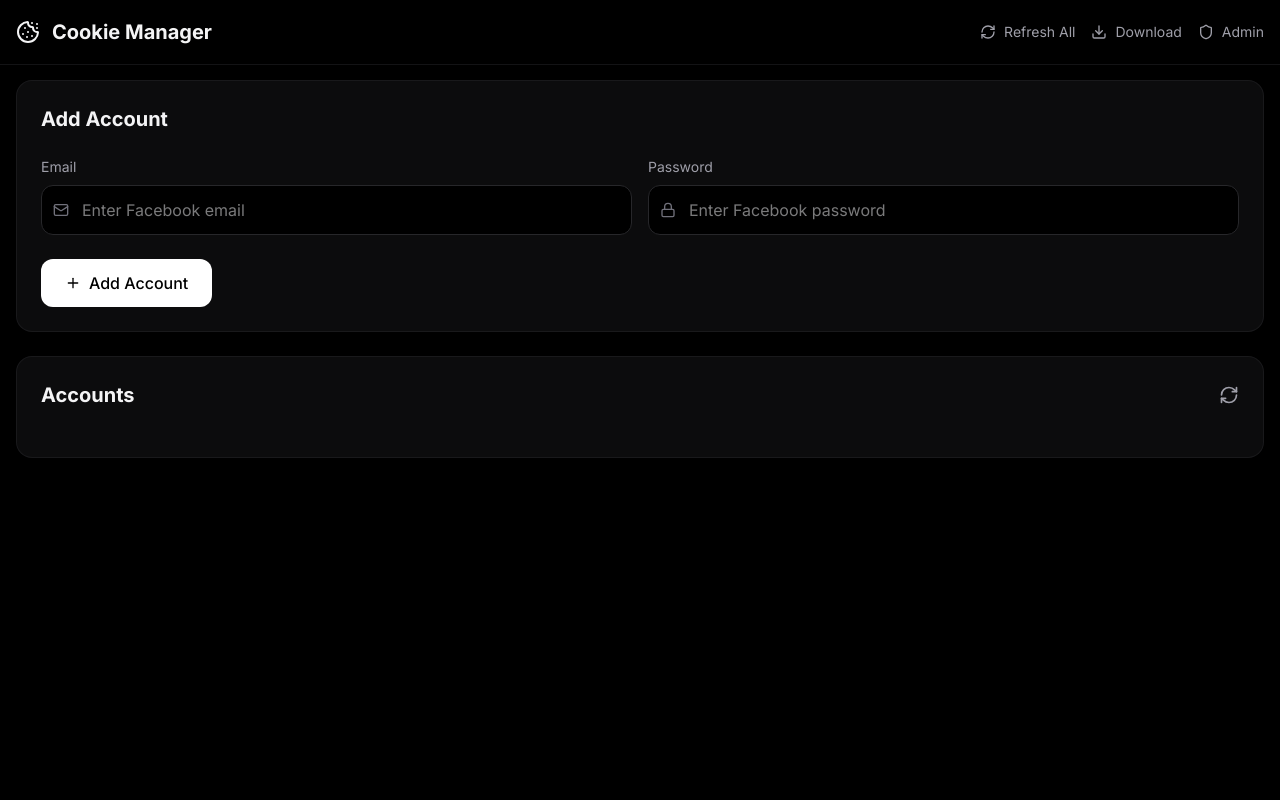
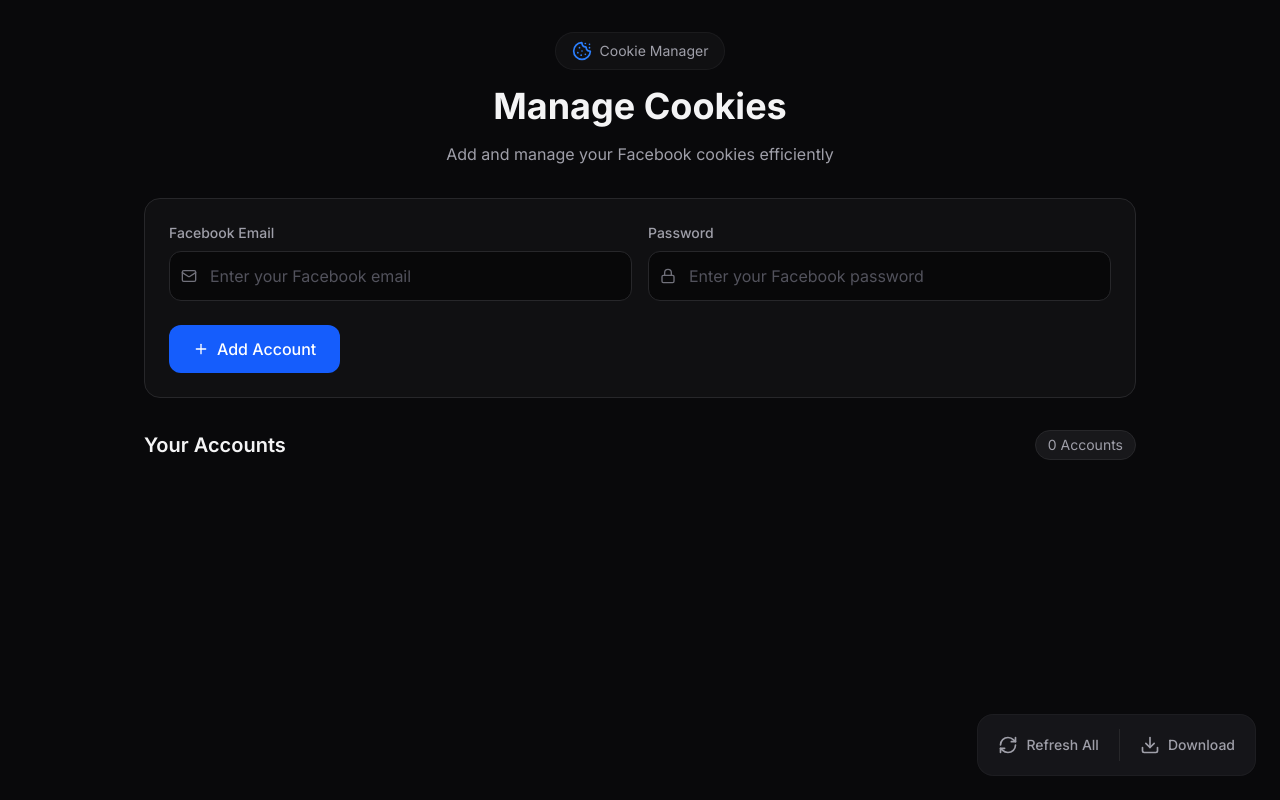
Before and after one commit to yurievisu/WinkCookie, a Flask app: page / in a window 1280 px wide. Run offline with Flask 2, Linux system fonts and the light colour scheme; data that the repository does not hold is empty.

Commit message:
Update index.html

```diff
--- a/templates/index.html
+++ b/templates/index.html
@@ -18,66 +18,75 @@
             -webkit-backdrop-filter: blur(16px);
         }
 
-        .cookie-text {
-            word-break: break-all;
+        .hover-card {
+            transition: all 0.3s ease;
+        }
+
+        .hover-card:hover {
+            transform: translateY(-2px);
+        }
+
+        pre {
             white-space: pre-wrap;
+            word-wrap: break-word;
         }
     </style>
 </head>
-<body class="bg-black text-zinc-100 min-h-screen pb-20">
-    <!-- Fixed Top Navigation -->
-    <nav class="fixed top-0 left-0 right-0 bg-black/80 border-b border-zinc-800/50 fancy-blur z-50">
-        <div class="max-w-7xl mx-auto px-4">
-            <div class="flex items-center justify-between h-16">
-                <div class="flex items-center space-x-3">
-                    <i data-lucide="cookie" class="w-6 h-6"></i>
-                    <span class="text-xl font-bold">Cookie Manager</span>
-                </div>
-                <div class="flex items-center space-x-4">
-                    <button onclick="refreshAllCookies()" class="flex items-center space-x-2 text-sm text-zinc-400 hover:text-white transition-colors">
-                        <i data-lucide="refresh-cw" class="w-4 h-4"></i>
-                        <span class="hidden sm:inline">Refresh All</span>
+<body class="bg-zinc-950 text-zinc-100 min-h-screen">
+    <!-- Action Bar -->
+    <div class="fixed bottom-6 left-4 right-4 md:left-auto md:right-6 z-50">
+        <div class="bg-zinc-900/90 backdrop-blur-xl border border-zinc-800/50 rounded-2xl p-2 flex items-center justify-center space-x-2">
+            <button onclick="refreshAllCookies()"
+                class="p-3 text-zinc-400 hover:text-white hover:bg-zinc-800 rounded-xl transition-all flex items-center space-x-2">
+                <i data-lucide="refresh-cw" class="w-5 h-5"></i>
+                <span class="text-sm font-medium">Refresh All</span>
             </button>
-                    <button onclick="downloadAllCookies()" class="flex items-center space-x-2 text-sm text-zinc-400 hover:text-white transition-colors">
-                        <i data-lucide="download" class="w-4 h-4"></i>
-                        <span class="hidden sm:inline">Download</span>
+            <div class="w-px h-8 bg-zinc-800"></div>
+            <button onclick="downloadAllCookies()"
+                class="p-3 text-zinc-400 hover:text-white hover:bg-zinc-800 rounded-xl transition-all flex items-center space-x-2">
+                <i data-lucide="download" class="w-5 h-5"></i>
+                <span class="text-sm font-medium">Download</span>
             </button>
-                    <a href="/admin" class="flex items-center space-x-2 text-sm text-zinc-400 hover:text-white transition-colors">
-                        <i data-lucide="shield" class="w-4 h-4"></i>
-                        <span class="hidden sm:inline">Admin</span>
-                    </a>
         </div>
     </div>
+
+    <!-- Main Content -->
+    <main class="max-w-5xl mx-auto px-4 py-8 space-y-8">
+        <!-- Header -->
+        <div class="text-center space-y-4">
+            <div class="inline-flex items-center space-x-2 bg-zinc-900/50 px-4 py-2 rounded-full border border-zinc-800/50">
+                <i data-lucide="cookie" class="w-5 h-5 text-blue-500"></i>
+                <span class="text-sm text-zinc-400">Cookie Manager</span>
             </div>
-    </nav>
+            <h1 class="text-3xl md:text-4xl font-bold">Manage Cookies</h1>
+            <p class="text-zinc-400">Add and manage your Facebook cookies efficiently</p>
+        </div>
 
-    <main class="max-w-7xl mx-auto px-4 pt-20 space-y-6">
         <!-- Add Account Form -->
-        <div class="bg-zinc-900/50 rounded-2xl p-6 border border-zinc-800/50 fancy-blur">
-            <h2 class="text-xl font-bold mb-6">Add Account</h2>
+        <div class="bg-zinc-900/50 rounded-2xl p-6 border border-zinc-800 hover-card">
             <form id="addAccountForm" class="space-y-6">
                 <div class="grid grid-cols-1 md:grid-cols-2 gap-4">
                     <div class="space-y-2">
-                        <label class="block text-sm text-zinc-400">Email</label>
+                        <label class="block text-sm font-medium text-zinc-400">Facebook Email</label>
                         <div class="relative">
-                            <i data-lucide="mail" class="absolute left-3 top-1/2 transform -translate-y-1/2 w-4 h-4 text-zinc-500"></i>
+                            <i data-lucide="mail" class="absolute left-3 top-1/2 -translate-y-1/2 w-4 h-4 text-zinc-500"></i>
                             <input type="email" id="email" required
-                                class="w-full pl-10 pr-4 py-3 bg-black border border-zinc-800 rounded-xl focus:ring-2 focus:ring-white/10 focus:border-transparent transition-all"
-                                placeholder="Enter Facebook email">
+                                class="w-full pl-10 pr-4 py-3 bg-black/50 border border-zinc-800 rounded-xl focus:ring-2 focus:ring-blue-500/20 focus:border-blue-500/20 transition-all placeholder:text-zinc-600"
+                                placeholder="Enter your Facebook email">
                         </div>
                     </div>
                     <div class="space-y-2">
-                        <label class="block text-sm text-zinc-400">Password</label>
+                        <label class="block text-sm font-medium text-zinc-400">Password</label>
                         <div class="relative">
-                            <i data-lucide="lock" class="absolute left-3 top-1/2 transform -translate-y-1/2 w-4 h-4 text-zinc-500"></i>
+                            <i data-lucide="lock" class="absolute left-3 top-1/2 -translate-y-1/2 w-4 h-4 text-zinc-500"></i>
                             <input type="password" id="password" required
-                                class="w-full pl-10 pr-4 py-3 bg-black border border-zinc-800 rounded-xl focus:ring-2 focus:ring-white/10 focus:border-transparent transition-all"
-                                placeholder="Enter Facebook password">
+                                class="w-full pl-10 pr-4 py-3 bg-black/50 border border-zinc-800 rounded-xl focus:ring-2 focus:ring-blue-500/20 focus:border-blue-500/20 transition-all placeholder:text-zinc-600"
+                                placeholder="Enter your Facebook password">
                         </div>
                     </div>
                 </div>
                 <button type="submit"
-                    class="w-full md:w-auto px-6 py-3 bg-white text-black rounded-xl font-medium hover:bg-zinc-100 transition-colors flex items-center justify-center space-x-2">
+                    class="w-full md:w-auto px-6 py-3 bg-blue-600 text-white rounded-xl font-medium hover:bg-blue-500 focus:ring-2 focus:ring-blue-500/20 transition-all flex items-center justify-center space-x-2">
                     <i data-lucide="plus" class="w-4 h-4"></i>
                     <span>Add Account</span>
                 </button>
@@ -85,45 +94,58 @@
         </div>
 
         <!-- Accounts List -->
-        <div class="bg-zinc-900/50 rounded-2xl p-6 border border-zinc-800/50 fancy-blur">
-            <div class="flex items-center justify-between mb-6">
-                <h2 class="text-xl font-bold">Accounts</h2>
-                <button onclick="loadAccounts()" class="text-zinc-400 hover:text-white">
-                    <i data-lucide="refresh-cw" class="w-5 h-5"></i>
-                </button>
+        <div class="space-y-4">
+            <div class="flex items-center justify-between">
+                <h2 class="text-xl font-semibold">Your Accounts</h2>
+                <span id="accountCount" class="px-3 py-1 rounded-full bg-zinc-900 border border-zinc-800 text-zinc-400 text-sm">
+                    0 Accounts
+                </span>
             </div>
-            <div id="accountsList" class="space-y-4">
+
+            <div id="accountsList" class="grid grid-cols-1 md:grid-cols-2 gap-4">
                 <!-- Accounts will be loaded here -->
             </div>
         </div>
     </main>
 
-    <!-- Cookie Viewer Modal -->
-    <div id="cookieModal" class="hidden fixed inset-0 bg-black/80 fancy-blur z-50 p-4 overflow-y-auto">
-        <div class="max-w-2xl mx-auto mt-20 bg-zinc-900 rounded-2xl border border-zinc-800">
+    <!-- Cookie Modal -->
+    <div id="cookieModal" class="hidden fixed inset-0 bg-black/80 backdrop-blur-sm z-50 p-4 overflow-y-auto">
+        <div class="min-h-screen flex items-center justify-center">
+            <div class="max-w-2xl w-full bg-zinc-900 rounded-2xl border border-zinc-800">
                 <div class="p-6 space-y-4">
                     <div class="flex items-center justify-between">
-                    <h3 class="text-lg font-bold">Cookie Details</h3>
-                    <button onclick="closeCookieModal()" class="text-zinc-400 hover:text-white">
+                        <h3 class="text-lg font-semibold flex items-center space-x-2">
+                            <i data-lucide="cookie" class="w-5 h-5"></i>
+                            <span>Cookie Details</span>
+                        </h3>
+                        <button onclick="closeCookieModal()"
+                            class="text-zinc-400 hover:text-white p-2 rounded-lg hover:bg-zinc-800 transition-all">
                             <i data-lucide="x" class="w-5 h-5"></i>
                         </button>
                     </div>
-                <pre class="cookie-text bg-black p-4 rounded-xl border border-zinc-800 text-sm text-zinc-400 overflow-x-auto"></pre>
-                <div class="flex justify-end space-x-4">
-                    <button onclick="copyCookie()" class="px-4 py-2 bg-zinc-800 text-white rounded-lg hover:bg-zinc-700 transition-colors flex items-center space-x-2">
+
+                    <div class="bg-black rounded-xl p-4 border border-zinc-800">
+                        <pre id="cookieContent" class="text-sm text-zinc-400 overflow-x-auto"></pre>
+                    </div>
+
+                    <div class="flex justify-end space-x-3">
+                        <button onclick="copyCookie()"
+                            class="px-4 py-2 bg-zinc-800 hover:bg-zinc-700 text-white rounded-lg transition-all flex items-center space-x-2">
                             <i data-lucide="copy" class="w-4 h-4"></i>
-                        <span>Copy</span>
+                            <span>Copy Cookie</span>
                         </button>
-                    <button onclick="closeCookieModal()" class="px-4 py-2 bg-zinc-800 text-white rounded-lg hover:bg-zinc-700 transition-colors">
+                        <button onclick="closeCookieModal()"
+                            class="px-4 py-2 bg-zinc-800 hover:bg-zinc-700 text-white rounded-lg transition-all">
                             Close
                         </button>
                     </div>
                 </div>
             </div>
         </div>
+    </div>
 
     <!-- Toast Notification -->
-    <div id="toast" class="hidden fixed bottom-20 md:bottom-4 right-4 max-w-xs bg-zinc-900 border border-zinc-800 rounded-xl p-4 fancy-blur z-50">
+    <div id="toast" class="hidden fixed bottom-24 md:bottom-4 right-4 max-w-xs bg-zinc-900/90 backdrop-blur-xl border border-zinc-800 rounded-xl p-4 z-50">
         <div class="flex items-start space-x-3">
             <div id="toastIcon" class="flex-shrink-0 w-5 h-5"></div>
             <div class="flex-1">
@@ -173,14 +195,14 @@
             document.getElementById('toast').classList.add('hidden');
         }
 
-        // Cookie Modal
+        // Cookie Modal Functions
         function showCookieModal(email) {
             fetch(`/api/cookies/view/${email}`)
                 .then(response => response.json())
                 .then(data => {
                     if (data.success) {
                         const modal = document.getElementById('cookieModal');
-                        const pre = modal.querySelector('pre');
+                        const pre = modal.querySelector('#cookieContent');
                         pre.textContent = data.cookies;
                         modal.classList.remove('hidden');
                     } else {
@@ -197,7 +219,7 @@
         }
 
         function copyCookie() {
-            const pre = document.querySelector('#cookieModal pre');
+            const pre = document.querySelector('#cookieContent');
             navigator.clipboard.writeText(pre.textContent)
                 .then(() => showToast('Success', 'Cookie copied to clipboard', 'success'))
                 .catch(() => showToast('Error', 'Failed to copy cookie', 'error'));
@@ -211,36 +233,41 @@
 
                 if (data.success) {
                     const container = document.getElementById('accountsList');
+                    const countElement = document.getElementById('accountCount');
                     container.innerHTML = '';
+                    countElement.textContent = `${data.accounts.length} Account${data.accounts.length !== 1 ? 's' : ''}`;
 
                     data.accounts.forEach(account => {
                         const div = document.createElement('div');
-                        div.className = 'bg-black rounded-xl p-4 border border-zinc-800 space-y-3';
+                        div.className = 'bg-zinc-900/50 rounded-xl p-4 border border-zinc-800 hover-card';
                         div.innerHTML = `
-                            <div class="flex items-center justify-between">
+                            <div class="flex items-start justify-between">
                                 <div class="space-y-1">
                                     <div class="font-medium">${account.user}</div>
-                                    <div class="text-sm text-zinc-400">UID: ${account.uid}</div>
+                                    <div class="text-sm text-zinc-400 flex items-center space-x-1">
+                                        <i data-lucide="fingerprint" class="w-3 h-3"></i>
+                                        <span>${account.uid}</span>
                                     </div>
-                                <div class="flex items-center space-x-3">
+                                </div>
+                                <div class="flex items-center space-x-2">
                                     <button onclick="showCookieModal('${account.user}')"
-                                        class="p-2 text-zinc-400 hover:text-white transition-colors">
+                                        class="p-2 text-zinc-400 hover:text-white hover:bg-zinc-800 rounded-lg transition-all">
                                         <i data-lucide="eye" class="w-4 h-4"></i>
                                     </button>
                                     <button onclick="deleteAccount('${account.user}')"
-                                        class="p-2 text-red-500 hover:text-red-400 transition-colors">
+                                        class="p-2 text-red-400 hover:text-red-500 hover:bg-red-500/10 rounded-lg transition-all">
                                         <i data-lucide="trash-2" class="w-4 h-4"></i>
                                     </button>
                                 </div>
                             </div>
-                            <div class="flex items-center space-x-4 text-sm">
-                                <div class="text-zinc-400">
-                                    <i data-lucide="calendar" class="w-4 h-4 inline mr-1"></i>
-                                    Added: ${new Date(account.added_date).toLocaleDateString()}
+                            <div class="flex items-center space-x-4 text-sm text-zinc-400 mt-3">
+                                <div class="flex items-center space-x-1">
+                                    <i data-lucide="calendar" class="w-3 h-3"></i>
+                                    <span>Added: ${new Date(account.added_date).toLocaleDateString()}</span>
                                 </div>
-                                <div class="text-zinc-400">
-                                    <i data-lucide="refresh-cw" class="w-4 h-4 inline mr-1"></i>
-                                    Last Refresh: ${new Date(account.last_refresh).toLocaleDateString()}
+                                <div class="flex items-center space-x-1">
+                                    <i data-lucide="refresh-cw" class="w-3 h-3"></i>
+                                    <span>Refreshed: ${new Date(account.last_refresh).toLocaleDateString()}</span>
                                 </div>
                             </div>
                         `;
@@ -250,6 +277,31 @@
                 }
             } catch (error) {
                 showToast('Error', 'Failed to load accounts', 'error');
+            }
+        }
+
+        async function downloadAllCookies() {
+            try {
+                const response = await fetch('/api/cookies/download');
+                const data = await response.json();
+
+                if (data.success) {
+                    const blob = new Blob([data.cookies], { type: 'text/plain' });
+                    const url = window.URL.createObjectURL(blob);
+                    const a = document.createElement('a');
+                    a.href = url;
+                    a.download = `cookies_${new Date().toISOString().split('T')[0]}.txt`;
+                    document.body.appendChild(a);
+                    a.click();
+                    window.URL.revokeObjectURL(url);
+                    document.body.removeChild(a);
+
+                    showToast('Success', 'Cookies downloaded successfully', 'success');
+                } else {
+                    showToast('Error', data.error || 'Failed to download cookies', 'error');
+                }
+            } catch (error) {
+                showToast('Error', 'Failed to download cookies', 'error');
             }
         }
 
@@ -265,42 +317,16 @@
                 const data = await response.json();
 
                 if (data.success) {
-                    showToast('Success', data.message, 'success');
+                    showToast('Success', `${data.message}\n${data.details}`, 'success');
                     loadAccounts();
                 } else {
-                    showToast('Error', data.error, 'error');
+                    showToast('Error', data.error || 'Failed to refresh cookies', 'error');
                 }
             } catch (error) {
                 showToast('Error', 'Failed to refresh cookies', 'error');
             } finally {
                 const button = document.querySelector('button i[data-lucide="refresh-cw"]');
                 button.classList.remove('animate-spin');
-            }
-        }
-
-        async function downloadAllCookies() {
-            try {
-                const response = await fetch('/api/cookies/download');
-                const data = await response.json();
-
-                if (data.success) {
-                    // Create blob and download
-                    const blob = new Blob([data.cookies], { type: 'text/plain' });
-                    const url = window.URL.createObjectURL(blob);
-                    const a = document.createElement('a');
-                    a.href = url;
-                    a.download = `cookies_${new Date().toISOString().split('T')[0]}.txt`;
-                    document.body.appendChild(a);
-                    a.click();
-                    window.URL.revokeObjectURL(url);
-                    document.body.removeChild(a);
-
-                    showToast('Success', 'Cookies downloaded successfully', 'success');
-                } else {
-                    showToast('Error', data.error, 'error');
-                }
-            } catch (error) {
-                showToast('Error', 'Failed to download cookies', 'error');
             }
         }
 
@@ -324,7 +350,7 @@
                     showToast('Success', 'Account deleted successfully', 'success');
                     loadAccounts();
                 } else {
-                    showToast('Error', data.error, 'error');
+                    showToast('Error', data.error || 'Failed to delete account', 'error');
                 }
             } catch (error) {
                 showToast('Error', 'Failed to delete account', 'error');
@@ -379,7 +405,7 @@
             }
         });
 
-        // Handle escape key for modal
+        // Handle modal close on escape key
         document.addEventListener('keydown', (e) => {
             if (e.key === 'Escape') {
                 closeCookieModal();
```
Lines whose indentation alone changed are shown as unchanged.
